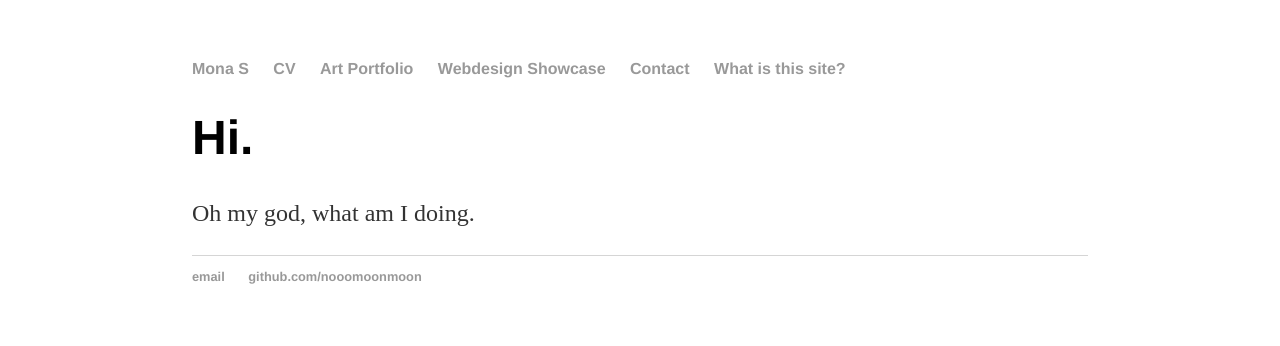
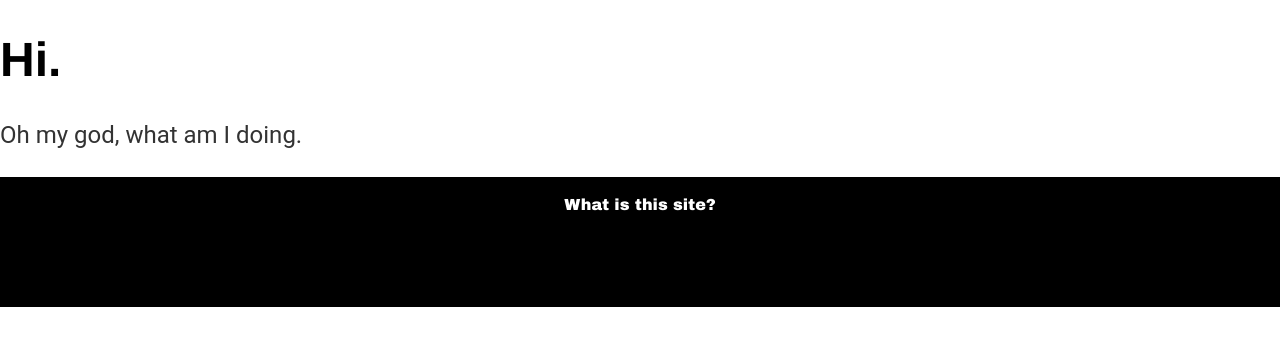
Before and after one commit to nooomoonmoon/nooomoonmoon.github.io, a Jekyll site: the page built from index.html, in a window 1280 px wide. Shown: the top 346 px of the page. Built offline with Jekyll 4.4.1, drawn with Linux system fonts in a browser that asks for light colours.

Commit message:
Update main.css

```diff
--- a/css/main.css
+++ b/css/main.css
@@ -1,13 +1,25 @@
+html, body {
+    margin: 0;
+	padding: 0;
+		    }
 body {
-    margin: 60px auto;
-    width: 70%;
-}
+	font-family: 'Roboto', sans-serif;
+	fontweight: 20;
+	}
+
 nav ul, footer ul {
+    position: fixed;
+    overflow: hidden;
+    top: 0;
+    width: 100%;
+    background-color: #333
     font-family:'Helvetica', 'Arial', 'Sans-Serif';
     padding: 0px;
     list-style: none;
     font-weight: bold;
 }
+
+
 nav ul li, footer ul li {
     display: inline;
     margin-right: 20px;
@@ -15,9 +27,16 @@ nav ul li, footer ul li {
 a {
     text-decoration: none;
     color: #999;
+    display: block;
+    text-align: center;
+    color: #ffffff;
+    font-family: "Arial Black", Gadget, sans-serif;
 }
+
 a:hover {
     text-decoration: underline;
+    background: #fff;
+    color: black;
 }
 h1 {
     font-size: 3em;
@@ -28,9 +47,20 @@ p {
     line-height: 1.4em;
     color: #333;
 }
+
 footer {
-    border-top: 1px solid #d5d5d5;
+    background: #000;
+    height: 80px;
     font-size: .8em;
+    padding-bottom: 50px;
+}
+
+footer p {
+    color: #fff;
+    font-size: 14px;
+    height: 80px;
+    line-height: 80px;
+    margin: 0;
 }
 
 ul.posts {
```
